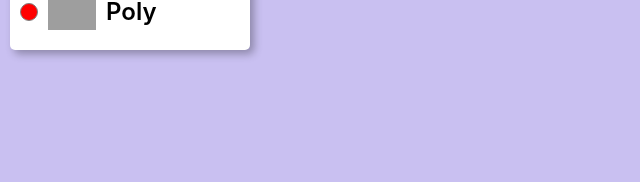
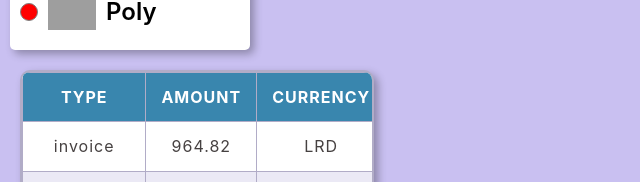
Before and after one commit to Larysa1387/goit-react-hw-01-components, a React (Create React App) app: page / in a window 1280 px wide. Shown: the part 770-952 px from the top of the page, without its empty margins (0-640 px from the left). Before the commit the page ends 836 px from the top, so only its background shows below. Built offline with nearby package versions, Linux system fonts and the light colour scheme; grey boxes are pictures that could not be loaded.

Commit message:
task 4 done

```diff
--- a/src/App.js
+++ b/src/App.js
@@ -1,12 +1,12 @@
-
 import Profile from './components/Profile/Profile';
 import Statistics from './components/Statistics/Statistics';
 import FriendList from './components/FriendList/FriendList';
+import TransactionHistory from './components/TransactionHistory/TransactionHistory';
 
 import user from './jsonsFiles/user.json';
 import statDatas from './jsonsFiles/statistical-data.json';
 import friends from './jsonsFiles/friends.json';
-
+import transactions from './jsonsFiles/transactions.json'
 
 const App = () => {
 	return (
@@ -20,6 +20,7 @@
 			/>
 			<Statistics title="Upload stats" statDatas={statDatas} />
 			<FriendList friends={friends} />
+			<TransactionHistory transactions={transactions} />
 		</div>
 	);
 };
--- /dev/null
+++ b/src/components/TransactionHistory/Transaction.js
@@ -0,0 +1,18 @@
+import React from 'react';
+import PropTypes from 'prop-types';
+
+const Transaction = ({ id, type, amount, currency }) => (
+	<tr>
+		<td>{type}</td>
+		<td>{amount}</td>
+		<td>{currency}</td>
+	</tr>
+);
+
+Transaction.propType = {
+  type: PropTypes.string.isRequired,
+  amount: PropTypes.string.isRequired,
+  currency:PropTypes.string.isRequired,
+}
+
+export default Transaction;
--- /dev/null
+++ b/src/components/TransactionHistory/TransactionHistory.js
@@ -0,0 +1,36 @@
+import React from 'react';
+import PropTypes from 'prop-types';
+import Transaction from './Transaction';
+import styles from './TransactionHistory.module.css';
+
+const TransactionHistory = ({ transactions }) => (
+	<table className={styles.transaction_history}>
+		<thead className={styles.table_header}>
+			<tr>
+				<th>Type</th>
+				<th>Amount</th>
+				<th>Currency</th>
+			</tr>
+		</thead>
+
+		<tbody>
+			{transactions.map(({ id, type, amount, currency }) => (
+				<Transaction key={id} type={type} amount={amount} currency={currency} />
+			))}
+		</tbody>
+	</table>
+);
+
+// TransactionHistory.defaultProps = {
+//   transactions: [],
+// };
+
+TransactionHistory.propTypes = {
+  transactions: PropTypes.arrayOf(
+    PropTypes.shape({
+    id: PropTypes.string.isRequired,
+  })
+  ).isRequired,
+};
+
+export default TransactionHistory;
--- /dev/null
+++ b/src/components/TransactionHistory/TransactionHistory.module.css
@@ -0,0 +1,33 @@
+.transaction_history {
+  display: block;
+  border-radius: 10px;
+  margin: 20px;
+  width: 354px;
+  table-layout: fixed;
+  overflow: hidden;
+  border-collapse: collapse;
+  border: 2px solid rgb(177, 172, 199);
+  background-color: #fff;
+  box-shadow: 4px 4px 8px 0px rgb(0 0 0 / 30%);
+}
+
+.table_header {
+  text-transform: uppercase;
+  background-color: #3986ae;
+  color: #fff;
+}
+
+th, td {
+  padding: 15px;
+  text-align: center;
+  letter-spacing: 1px;
+  border: 1px solid rgb(177, 172, 199);
+}
+
+td {
+  color: rgb(70, 65, 65);
+}
+
+tbody tr:nth-child(even) {
+  background-color: rgb(235, 233, 245);
+}
--- /dev/null
+++ b/src/jsonsFiles/transactions.json
@@ -0,0 +1,122 @@
+[
+	{
+		"id": "1e0700a2-5183-4291-85cc-2065a036a683",
+		"type": "invoice",
+		"amount": "964.82",
+		"currency": "LRD"
+	},
+	{
+		"id": "a30f821b-4d25-4ff0-abdd-e340b3f0dd2b",
+		"type": "payment",
+		"amount": "686.50",
+		"currency": "WST"
+	},
+	{
+		"id": "44dca67a-8e5a-4798-bf8e-b15efd4e1abd",
+		"type": "invoice",
+		"amount": "828.62",
+		"currency": "UGX"
+	},
+	{
+		"id": "ea8ed3dc-2b68-4a53-905a-53ecb0adef33",
+		"type": "withdrawal",
+		"amount": "527.80",
+		"currency": "ALL"
+	},
+	{
+		"id": "ea76146a-0b00-4b80-bc02-a8c822176712",
+		"type": "withdrawal",
+		"amount": "371.43",
+		"currency": "MUR"
+	},
+	{
+		"id": "63ca02f9-d637-46b5-9237-f3b24425e029",
+		"type": "payment",
+		"amount": "862.44",
+		"currency": "AUD"
+	},
+	{
+		"id": "ed0263e8-59a5-4bf1-87e0-2bb88e53dc34",
+		"type": "withdrawal",
+		"amount": "907.00",
+		"currency": "GEL"
+	},
+	{
+		"id": "6013bad0-750c-4691-8bc2-d8f2b43969c4",
+		"type": "withdrawal",
+		"amount": "352.52",
+		"currency": "UGX"
+	},
+	{
+		"id": "252c7be4-8b06-4fa7-8d42-61fb835b70d5",
+		"type": "payment",
+		"amount": "388.98",
+		"currency": "TOP"
+	},
+	{
+		"id": "4eaab41b-b967-40ac-82ed-85fc66f646f1",
+		"type": "deposit",
+		"amount": "103.10",
+		"currency": "BWP"
+	},
+	{
+		"id": "9648a350-8469-42d5-8bf3-18090de5fe67",
+		"type": "withdrawal",
+		"amount": "322.32",
+		"currency": "MRO"
+	},
+	{
+		"id": "9c5c25fb-1a95-4b2f-8d1f-4c4426d677cc",
+		"type": "invoice",
+		"amount": "14.79",
+		"currency": "PYG"
+	},
+	{
+		"id": "43ef232c-80e9-4d6f-b48a-b22405620de3",
+		"type": "payment",
+		"amount": "904.86",
+		"currency": "CHF"
+	},
+	{
+		"id": "5161682e-e620-4019-ab0a-24ceb10fbd20",
+		"type": "withdrawal",
+		"amount": "307.08",
+		"currency": "NOK"
+	},
+	{
+		"id": "7b119d71-42e6-4c42-a141-6818b07bb9ff",
+		"type": "invoice",
+		"amount": "275.07",
+		"currency": "AWG"
+	},
+	{
+		"id": "a4f65722-65c4-4c28-b1f4-b8ed988bb205",
+		"type": "deposit",
+		"amount": "213.10",
+		"currency": "STD"
+	},
+	{
+		"id": "c6e5784b-0ca3-48d6-86e5-b5128af5a523",
+		"type": "invoice",
+		"amount": "116.11",
+		"currency": "CUP CUC"
+	},
+	{
+		"id": "c9ebed6a-3a02-4b49-ac0d-0534b51f2bfd",
+		"type": "invoice",
+		"amount": "878.67",
+		"currency": "HKD"
+	},
+	{
+		"id": "a4a98b0e-b22c-438b-9f83-de2df52110c8",
+		"type": "invoice",
+		"amount": "725.03",
+		"currency": "UYU UYI"
+	},
+	{
+		"id": "b39bfa7a-0166-4c47-94d6-87d20590f746",
+		"type": "payment",
+		"amount": "405.45",
+		"currency": "MDL"
+	}
+]
```
